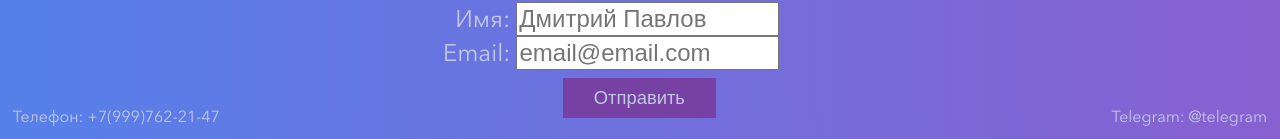
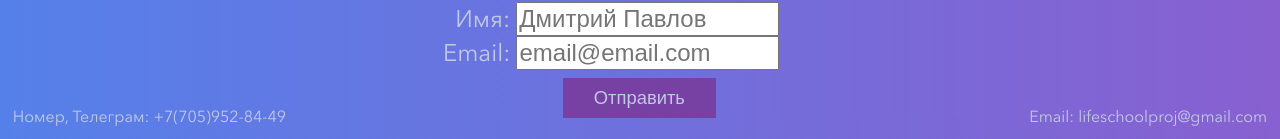
Before and after one commit to sweetcasio/livingschool, a plain HTML site: page index.html in a window 1280 px wide. Shown: the part 658-797 px from the top of the page. Drawn offline with nearby package versions, Linux system fonts and the light colour scheme.

Commit message:
Update index.html

```diff
--- a/index.html
+++ b/index.html
@@ -46,8 +46,8 @@
     </div>
 
     <div id="about" class="footer">
-        <p class="alignleft">Телефон: +7(999)762-21-47</p>
-        <p class="alignright">Telegram: @telegram</p>
+        <p class="alignleft">Номер, Телеграм: +7(705)952-84-49</p>
+        <p class="alignright">Email: lifeschoolproj@gmail.com</p>
     </div>
 </body>
 </html>
```
